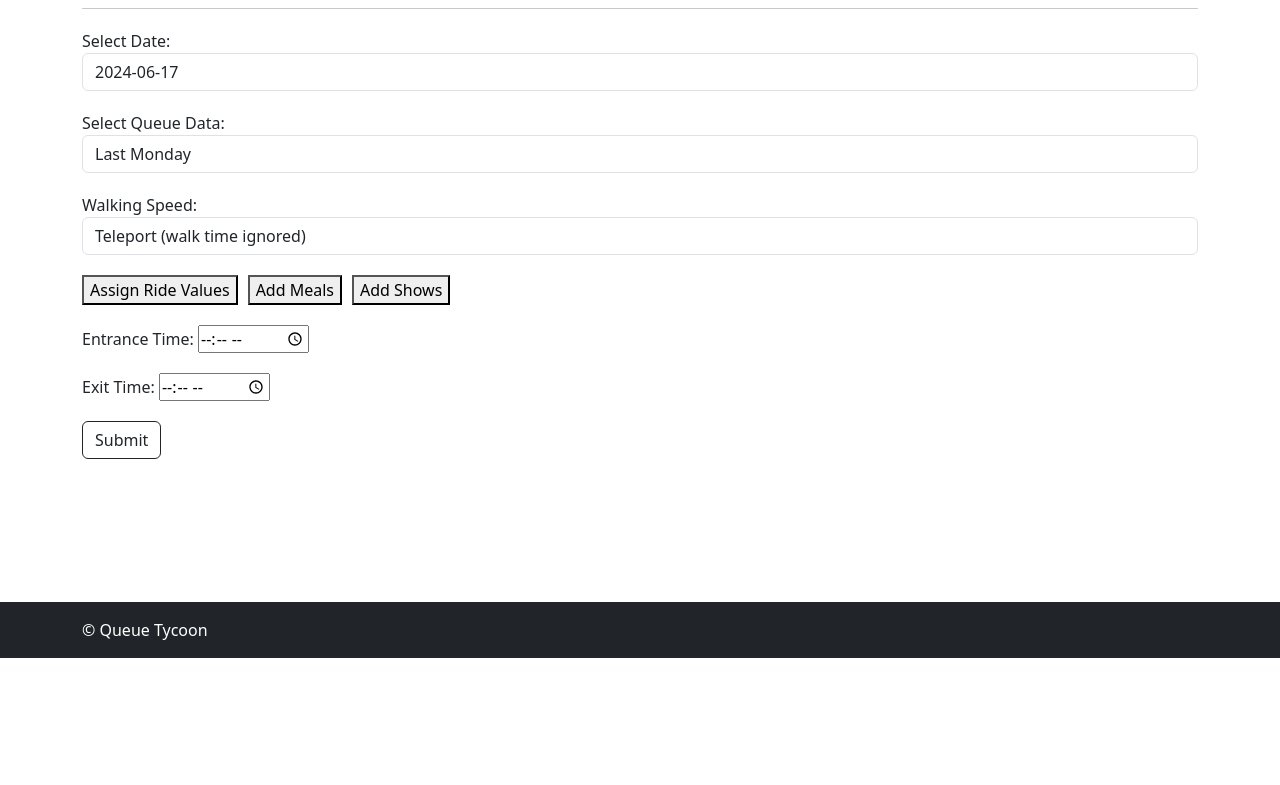
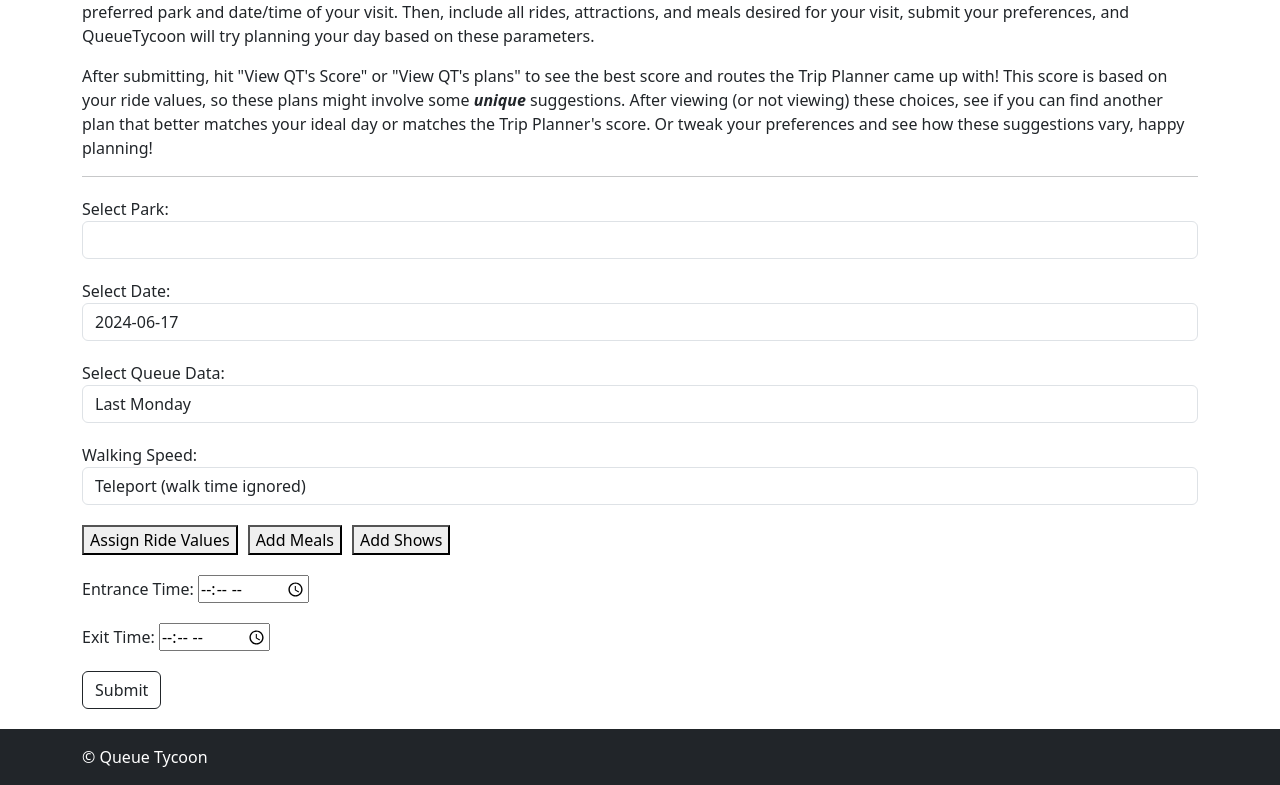
Before and after one commit to rkoren/queuetycoon, a plain HTML site: page src/plan/plan.html in a window 1280 px wide. Shown: the part 142-927 px from the top of the page. Before the commit the page ends 800 px from the top, so only its background shows below. Drawn offline with nearby package versions, Linux system fonts and the light colour scheme; no server answers.

Commit message:
Updated descriptions

```diff
--- a/src/plan/plan.html
+++ b/src/plan/plan.html
@@ -38,10 +38,21 @@
   <main class="flex-grow-1">
     <div class="container mt-3">
       <div class="day-form">
+        <h2>Plan a Day!</h2>
+        <p>
+          Plan a trip based on queue data from a similar day! Using the form below, select conditions for an ideal day at your chosen park.
+          First, select the preferred park and date/time of your visit. Then, include all rides, attractions, and meals desired for your visit, submit your preferences, and QueueTycoon will try planning your day based on these parameters.
+        </p>
+        <p>
+          After submitting, hit "View QT's Score" or "View QT's plans" to see the best score and routes the Trip Planner came up with! This score is based on your ride values, so these plans might involve some <b><i>unique</i></b> suggestions.
+          After viewing (or not viewing) these choices, see if you can find another plan that better matches your ideal day or matches the Trip Planner's score. Or tweak your preferences and see how these suggestions vary, happy planning!
+        </p>
+        <hr>
+      </div>
+      <div class="day-form">
         <label for="selectPark">Select Park:</label>
         <select class="form-control" id="parkSelect">
         </select>
-        <hr>
       </div>
 
       <div class="day-form">
```
Also changed, not shown: src/challenge/challenge.html (+2 -5 lines).
